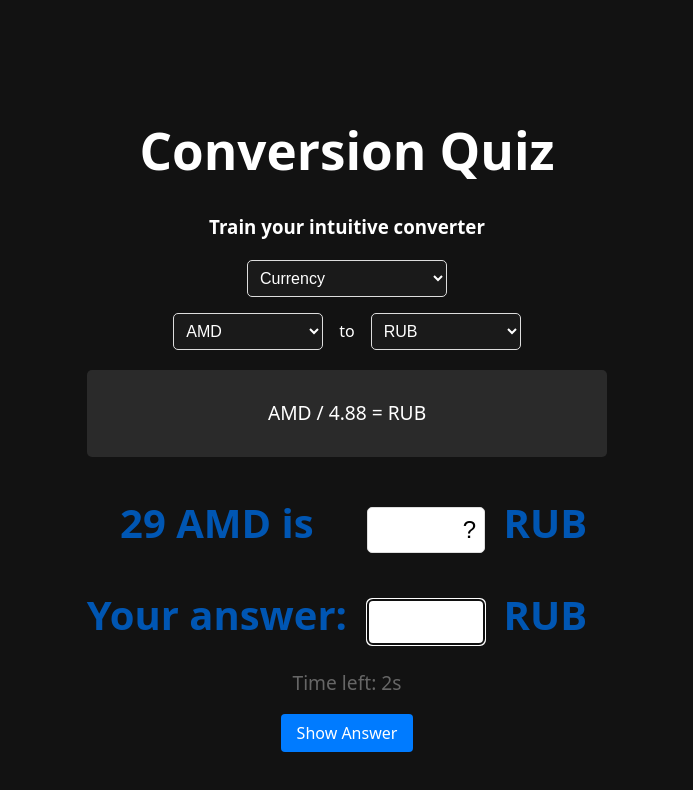
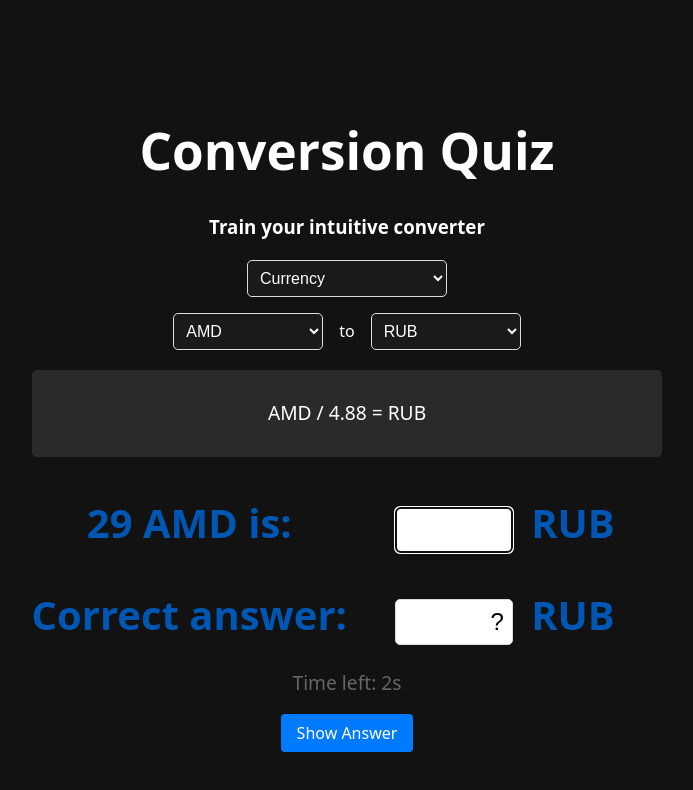
Before and after one commit to bonvara/voomeh, a React (Vite) app: page / in a window 1280 px wide. Shown: the top 790 px of the page, without its empty margins (293-986 px from the left). Built offline with nearby package versions, Linux system fonts and the light colour scheme.

Commit message:
change the order of boxes in an attempt to make it more logical

```diff
--- a/src/components/QuizQuestion.jsx
+++ b/src/components/QuizQuestion.jsx
@@ -49,13 +49,8 @@ export default function QuizQuestion({ fromUnit, toUnit, conversionRate }) {
     <div>
       <div className="answer-group">
         <h2>
-          {startingValue} {fromUnit} is
+          {startingValue} {fromUnit} is:
         </h2>
-        <h2>
-          <input readOnly={true} value={feedback ? feedback.correct : "?"} />{" "}
-          {toUnit}
-        </h2>
-        <h2>Your answer:</h2>
         <h2>
           <input
             type="text"
@@ -63,6 +58,11 @@ export default function QuizQuestion({ fromUnit, toUnit, conversionRate }) {
             onKeyDown={handleKeyPress}
             readOnly={!!feedback}
           />{" "}
+          {toUnit}
+        </h2>
+        <h2>Correct answer:</h2>
+        <h2>
+          <input readOnly={true} value={feedback ? feedback.correct : "?"} />{" "}
           {toUnit}
         </h2>
       </div>
```
